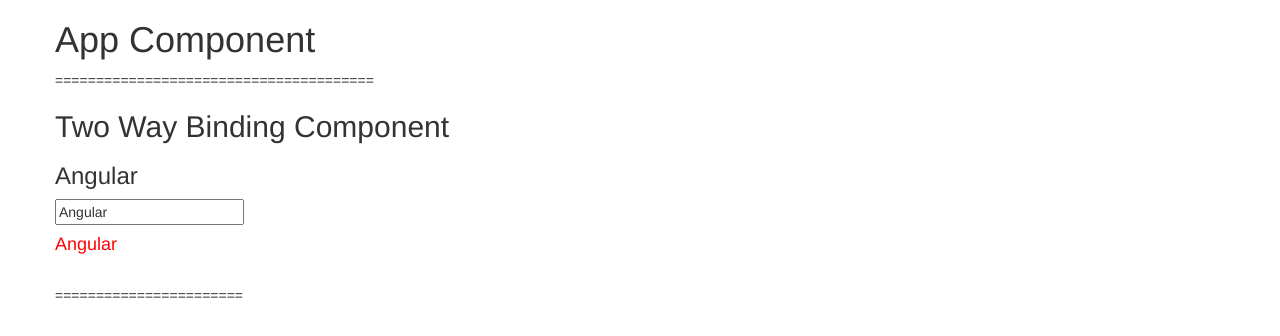
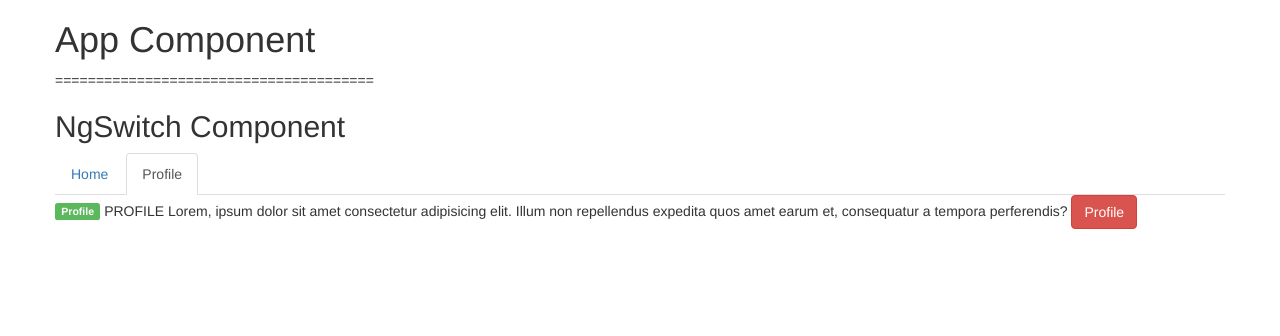
Before and after one commit to tien2000/angular4x-zendvn, an Angular app in the folder tls-first-app/: page / in a window 1280 px wide. Shown: the top 336 px of the page. Built offline with nearby package versions, Linux system fonts and the light colour scheme.

Commit message:
Chương 2:: 2.4: Built-in directives: 1-3: ngIF -> ngSwitch.

```diff
--- a/tls-first-app/src/project-two/app.component.ts
+++ b/tls-first-app/src/project-two/app.component.ts
@@ -3,7 +3,7 @@
 @Component({
   selector: 'tls-app',
   template: `<h1>App Component</h1>
-               <tls-two-way-binding></tls-two-way-binding>`
+               <tls-ng-switch></tls-ng-switch>`
 })
 
 export class AppComponent {
--- /dev/null
+++ b/tls-first-app/src/project-two/directive/ng-for.component.html
@@ -0,0 +1,6 @@
+=======================================
+<h2>NgFor Component</h2>
+
+<ul class="list-group">
+    <li *ngFor="let courses of courses; let i = index" class="list-group-item">{{ i + 1 + " - " + courses }}</li>
+</ul>
--- /dev/null
+++ b/tls-first-app/src/project-two/directive/ng-for.component.ts
@@ -0,0 +1,11 @@
+import { Component } from '@angular/core';
+
+@Component({
+    moduleId : module.id,
+    selector: 'tls-ng-for',
+    templateUrl: './ng-for.component.html'
+})
+
+export class NgForComponent {
+    courses : string[] = ["TypeScript", "Angular 4x", "Wordpress", "jQuery Master"];
+}
--- /dev/null
+++ b/tls-first-app/src/project-two/directive/ng-if.component.html
@@ -0,0 +1,23 @@
+=======================================
+<h2>NgIf Component</h2>
+<h3 *ngIf="isActive">Show NgIf if 'isActive' = true</h3>
+
+<div [class.hidden]="isSpecial">Show with class</div>
+<div [class.hidden]="!isSpecial">Hide with class</div>
+
+<br>=======================================<br>
+<form action="" method="POST" role="form">
+    <legend>Form title</legend>
+
+    <div class="form-group">
+        <label for="">label</label>
+        <input #number (keyup)="0" type="text" class="form-control" id="" placeholder="Input field">
+
+        <div *ngIf="number.value != '' && number.value <= 10" class="alert alert-danger">
+            <button type="button" class="close" data-dismiss="alert" aria-hidden="true">&times;</button>
+            <strong>Number</strong> is greater than 10!
+        </div>
+    </div>
+
+    <button type="submit" class="btn btn-primary">Submit</button>
+</form>
--- /dev/null
+++ b/tls-first-app/src/project-two/directive/ng-if.component.ts
@@ -0,0 +1,12 @@
+import { Component } from '@angular/core';
+
+@Component({
+    moduleId : module.id,
+    selector: 'tls-ng-if',
+    templateUrl: './ng-if.component.html'
+})
+
+export class NgIfComponent {
+    isActive : boolean = true;
+    isSpecial: boolean = false;
+}
--- /dev/null
+++ b/tls-first-app/src/project-two/directive/ng-switch.component.html
@@ -0,0 +1,27 @@
+=======================================
+<h2>NgSwitch Component</h2>
+
+<!-- <div [ngSwitch]="toChoise">
+    <span *ngSwitchCase="'happy'">HAPPY</span>
+    <span *ngSwitchCase="'sad'">SAD</span>
+    <span *ngSwitchCase="'confused'">CONFUSED</span>
+    <span *ngSwitchDefault>OTHER</span>
+</div> -->
+
+<ul class="nav nav-tabs">
+    <li role="presentation" [class.active]="tab=='home'"><a (click)="changeTab('home')" href="#">Home</a></li>
+    <li role="presentation" [class.active]="tab=='profile'"><a (click)="changeTab('profile')" href="#">Profile</a></li>
+</ul>
+
+<div [ngSwitch]="tab">
+    <p *ngSwitchCase="'home'">
+        HOME Lorem ipsum, dolor sit amet consectetur adipisicing elit. Cumque, quibusdam!
+        <button type="button" class="btn btn-info">Home</button>
+    </p>
+    <p *ngSwitchCase="'profile'">
+        <span class="label label-success">Profile</span>
+        PROFILE Lorem, ipsum dolor sit amet consectetur adipisicing elit. Illum non repellendus expedita quos amet earum et, consequatur a tempora perferendis?
+        <button type="button" class="btn btn-danger">Profile</button>
+    </p>
+    <p *ngSwitchDefault>Default</p>
+</div>
--- /dev/null
+++ b/tls-first-app/src/project-two/directive/ng-switch.component.ts
@@ -0,0 +1,17 @@
+import { Component } from '@angular/core';
+
+@Component({
+    moduleId : module.id,
+    selector: 'tls-ng-switch',
+    templateUrl: './ng-switch.component.html'
+})
+
+export class NgSwitchComponent {
+    // toChoise : string = "happy";
+
+    tab : string = "profile";
+
+    changeTab(tabcurrent : string): void {
+        this.tab = tabcurrent;
+    }
+}
```
Also changed, not shown: tls-first-app/src/project-two/app.module.ts (+7 -1 lines).
